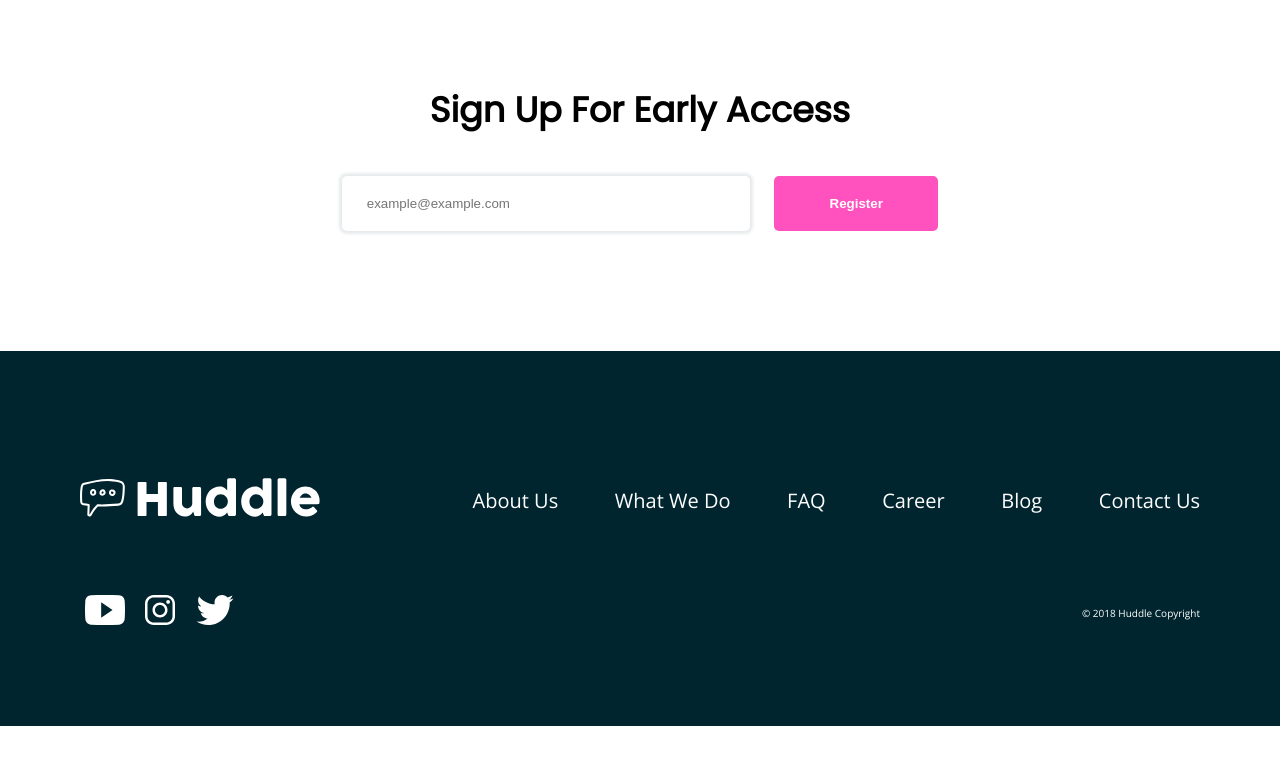
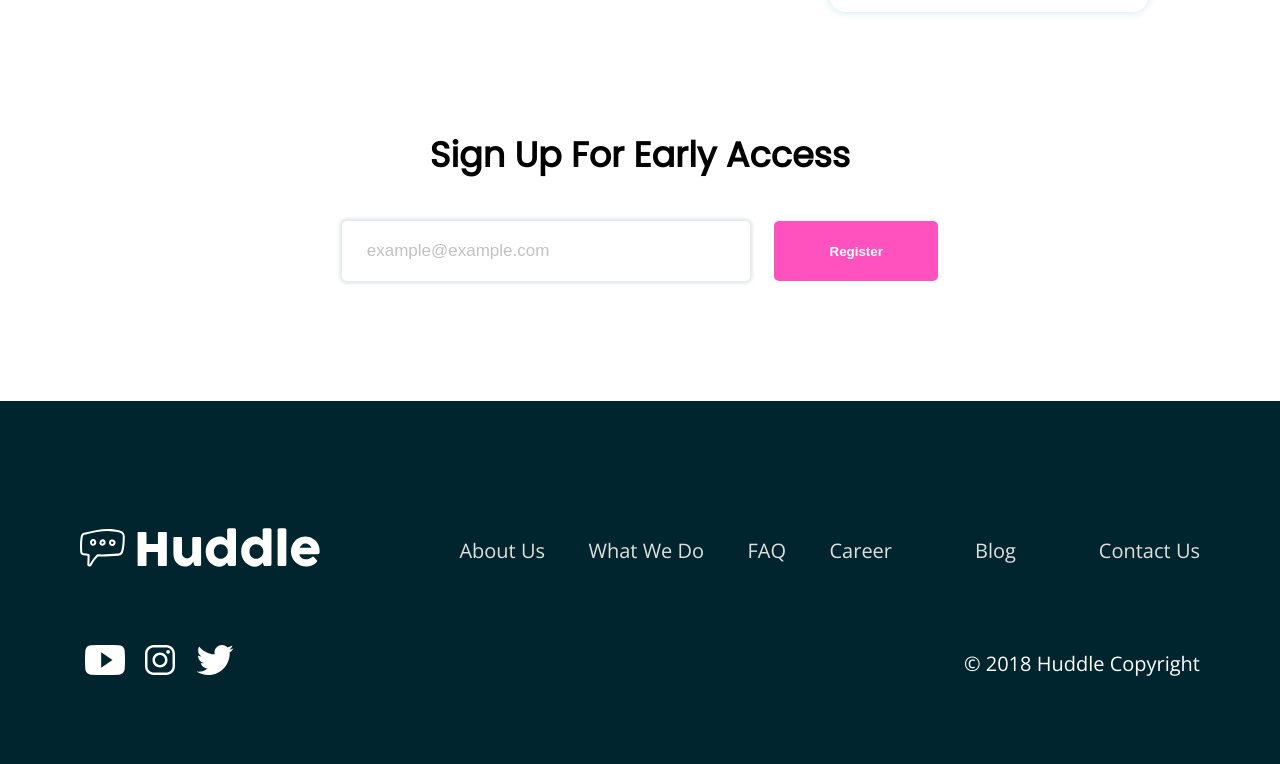
Before and after one commit to wylie99/Huddle-Landing-Page-3, a plain HTML site: page index.html in a window 1280 px wide. Shown: the part 1216-1980 px from the top of the page. Before the commit the page ends 1942 px from the top, so only its background shows below. Drawn offline with nearby package versions, Linux system fonts and the light colour scheme.

Commit message:
Update main.css

```diff
--- a/main.css
+++ b/main.css
@@ -1,3 +1,4 @@
+
 /* CSS Reset */
 
 html, body, div, span, applet, object, iframe,
@@ -49,6 +50,7 @@ table {
 /* Main CSS */
 
 body {
+    color: hsl(0, 0%, 60%);
     font-family: 'Open Sans', sans-serif;
     line-height: 1.5;
     font-size: 15px;
@@ -57,6 +59,7 @@ body {
 /* Headings */
 
 .h {
+    color: black;
     font-family: 'Poppins', sans-serif;
     font-size: 25px;
     font-weight: 700;
@@ -112,11 +115,18 @@ body {
 .email {
     box-shadow: 0 0 3px 3px hsl(204, 12%, 92%);
     text-indent: 25px;
+    font-size: 17px;
+}
+.email::placeholder {
+    color: hsl(0, 0%, 76%)
 }
 .submit {
     color: white;
     background-color: hsl(322, 100%, 66%);
     font-weight: bold;
+}
+.submit:hover {
+    background-color: hsl(322, 100%, 70%);
 }
 .flex-container {
     display: flex;
@@ -133,13 +143,21 @@ body {
     filter: brightness(0) invert(1); /* Changes logo to display as white */
 }
 .link {
+    color: hsl(0, 0%, 87.5%);
+    text-decoration: none;
+    display: block;
+    padding: 15px 0;
+}
+.link:hover {
     color: white;
-    text-decoration: none;
 }
 .social-media ion-icon {
     color: white;
     font-size: 40px;
     padding: 0 5px;
+}
+.copyright {
+    font-size: 10px;
 }
 /* Footer Grid */
 
@@ -161,12 +179,12 @@ body {
 .item9 {
     justify-self: center;
     align-self: center;
-    font-size: 10px;
 }
 
 /* Media Queries */
 
 @media (min-width: 768px) {
+
     body {
         font-size: 18px;
     }
@@ -177,7 +195,7 @@ body {
         width: 653px;
         margin: 30px auto;
     }
-    .item9 {
+    .copyright {
         font-size: 13px;
     }
     .flex-container {
@@ -203,6 +221,9 @@ body {
     .h {
         font-size: 35px;
     }
+    .intro-p-container {
+        margin: 30px auto 75px auto;
+    }
     .sign-up {
         margin: 20px 12.25px;
     }
@@ -212,9 +233,10 @@ body {
     .submit {
         width: 164px;
     }
-    .item9 {
+    .copyright {
         font-size: 16px;
     }
+
     /* Footer grid for desktop layout */
 
     .grid-container {
@@ -243,6 +265,5 @@ body {
         grid-row: 2/3;
         justify-self: end;
         align-self: center;
-        font-size: 10px;
     }
 }
```
